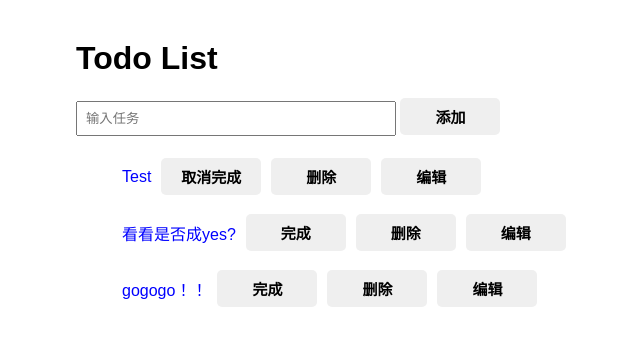
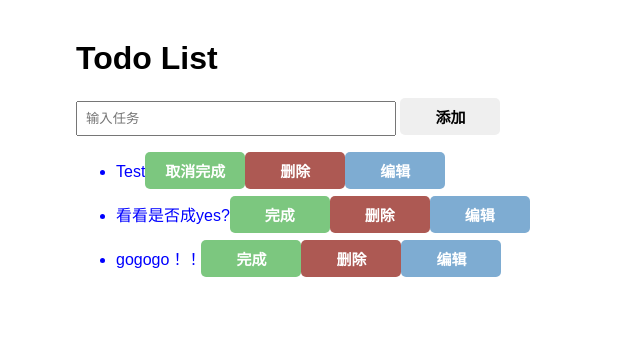
Before and after one commit to XX-chan/todolist-python, a Flask app: page / in a window 1280 px wide. Shown: the top 346 px of the page, without its empty margins (264-904 px from the left). Run offline with Flask 3, Linux system fonts and the light colour scheme; the visitor is signed in with stand-in values (Sample User, id 1); data comes from the database, SQL or seed files in the repository; both versions use the stored data as it was after the commit.

Commit message:
重构index.html

```diff
--- a/static/style.css
+++ b/static/style.css
@@ -41,3 +41,18 @@
             gap: 10px;
             padding: 6px;
         }
+
+        .btn-complete {
+            background: #7cc77f;
+            color: white;
+        }
+
+        .btn-delete {
+            background: #ad5953;
+            color: white;
+        }
+
+        .btn-edit {
+            background: #7eacd2;
+            color: white;
+        }
--- a/templates/index.html
+++ b/templates/index.html
@@ -15,17 +15,71 @@
     <ul id="todo-list"> </ul>
 
 <script>
-    //展示TodoList
-    fetch("/api/todos")
-        .then(response => response.json())
-        .then(data => {
-            const todoList=document.getElementById("todo-list")
-            data.forEach(todo => {
-                todoList.appendChild(renderTodo(todo))
-            });
+    //数据todos全局化
+    let todos=[]
+
+    //渲染函数
+    function render() {
+        const todoList=document.getElementById("todo-list")
+        todoList.innerHTML=""    //清空
+        todos.forEach(todo => {
+            todoList.appendChild(createTodoItem(todo))
+        })
+    }
+
+    //单个Todo组件，包含任务、完成、删除、编辑按钮。
+    function createTodoItem(todo) {
+        const li=document.createElement("li")
+        li.className="todo-tiem"
+        //title任务
+        const span=document.createElement("span")
+        span.textContent=todo.title
+        li.appendChild(span)
+
+        //创建完成按钮
+        const completedBtn=document.createElement("button")
+        if(todo.completed) {
+            completedBtn.textContent="取消完成"
+        }else{
+            completedBtn.textContent="完成"
+        }
+        completedBtn.className="btn-complete"
+        completedBtn.onclick=() => {
+            complete(todo.todo_id)
+        }
+        li.appendChild(completedBtn)
+
+        //创建删除按钮
+        const deleteBtn=document.createElement("button")
+        deleteBtn.textContent="删除"
+        deleteBtn.className="btn-delete"
+        deleteBtn.onclick=() => {
+            deleteTodo(todo.todo_id)
+        }
+        li.appendChild(deleteBtn)
+
+        //创建编辑按钮
+        const editBtn=document.createElement("button")
+        editBtn.textContent="编辑"
+        editBtn.className="btn-edit"
+        editBtn.onclick=() => {
+            location.href=`/edit/${todo.todo_id}`
+        }
+        li.appendChild(editBtn)
+
+        return li
+
+    }
+
+        //初始化
+        fetch("/api/todos")
+            .then(res => res.json())
+            .then(data => {
+                todos=data   //更新网页数据todos
+                render()   //渲染页面数据
+            })
 
 
-        })
 
         //添加任务
         const input=document.getElementById("title")
@@ -33,50 +87,6 @@
         const button=document.getElementById("addBtn")
         button.onclick=function() {
             addTodo()
-        }
-
-
-        function renderTodo(todo){
-            const li=document.createElement("li")
-            li.className="todo-item"
-            const span=document.createElement("span")
-            //title
-            span.textContent=todo.title
-            li.appendChild(span)
-
-            //完成按钮
-            const completedBtn=document.createElement("button")
-            if(todo.completed){
-                completedBtn.textContent="取消完成"
-            }else{
-                completedBtn.textContent="完成"
-            }
-
-            completedBtn.onclick=function(){
-                complete(todo.todo_id)
-            }
-            li.appendChild(completedBtn)
-
-            //删除按钮
-            const deleteBtn=document.createElement("button")
-            deleteBtn.textContent="删除"
-            //点击事件
-            deleteBtn.onclick=function() {
-                deleteTodo(todo.todo_id)
-            }
-            //加进li
-            li.appendChild(deleteBtn)
-
-            //编辑按钮
-            const editBtn=document.createElement("button")
-            editBtn.textContent="编辑"
-
-            editBtn.onclick=function() {
-                location.href=`/edit/${todo.todo_id}`
-            }
-            li.appendChild(editBtn)
-
-            return li
         }
 
 
@@ -93,13 +103,16 @@
                 .then(response => response.json())
                 .then(data => {
                     if(data.success) {
-                        const todoList=document.getElementById("todo-list")
-                        todoList.appendChild(renderTodo(todo))
-
+                        //添加任务成功后，浏览器发出请求。
+                        //这步之后的操作与初始化的操作一样的。
+                        return fetch("/api/todos")
                     }
                 })
-
-
+                .then(res => res.json())
+                .then(data => {
+                    todos=data
+                    render()
+                })
         }
 
         function deleteTodo(todo_id){
@@ -107,10 +120,11 @@
                 method:"DELETE"
             })
                 .then(response => response.json())
+                .then(() => fetch("/api/todos"))
+                .then(res => res.json())
                 .then(data => {
-                    if(data.success) {
-                        location.reload()
-                    }
+                    todos=data
+                    render()
                 })
 
         }
@@ -120,10 +134,11 @@
                 method:"POST"
             })
                 .then(response => response.json())
+                .then(() => fetch("/api/todos"))
+                .then(res => res.json())
                 .then(data => {
-                    if(data.success) {
-                        location.reload()
-                    }
+                    todos=data
+                    render()
                 })
         }
 
```
Also changed, not shown: data/todos.db.
